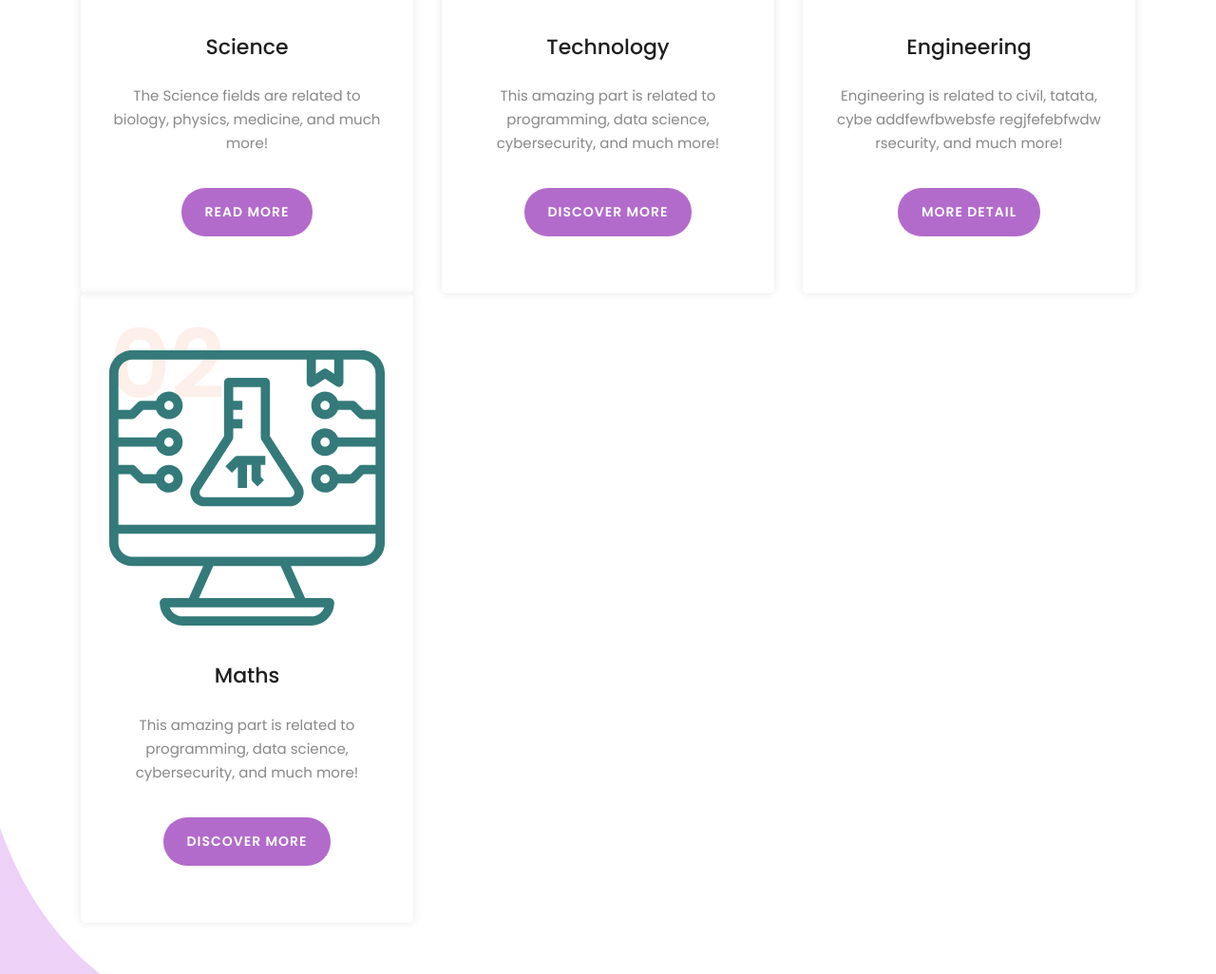
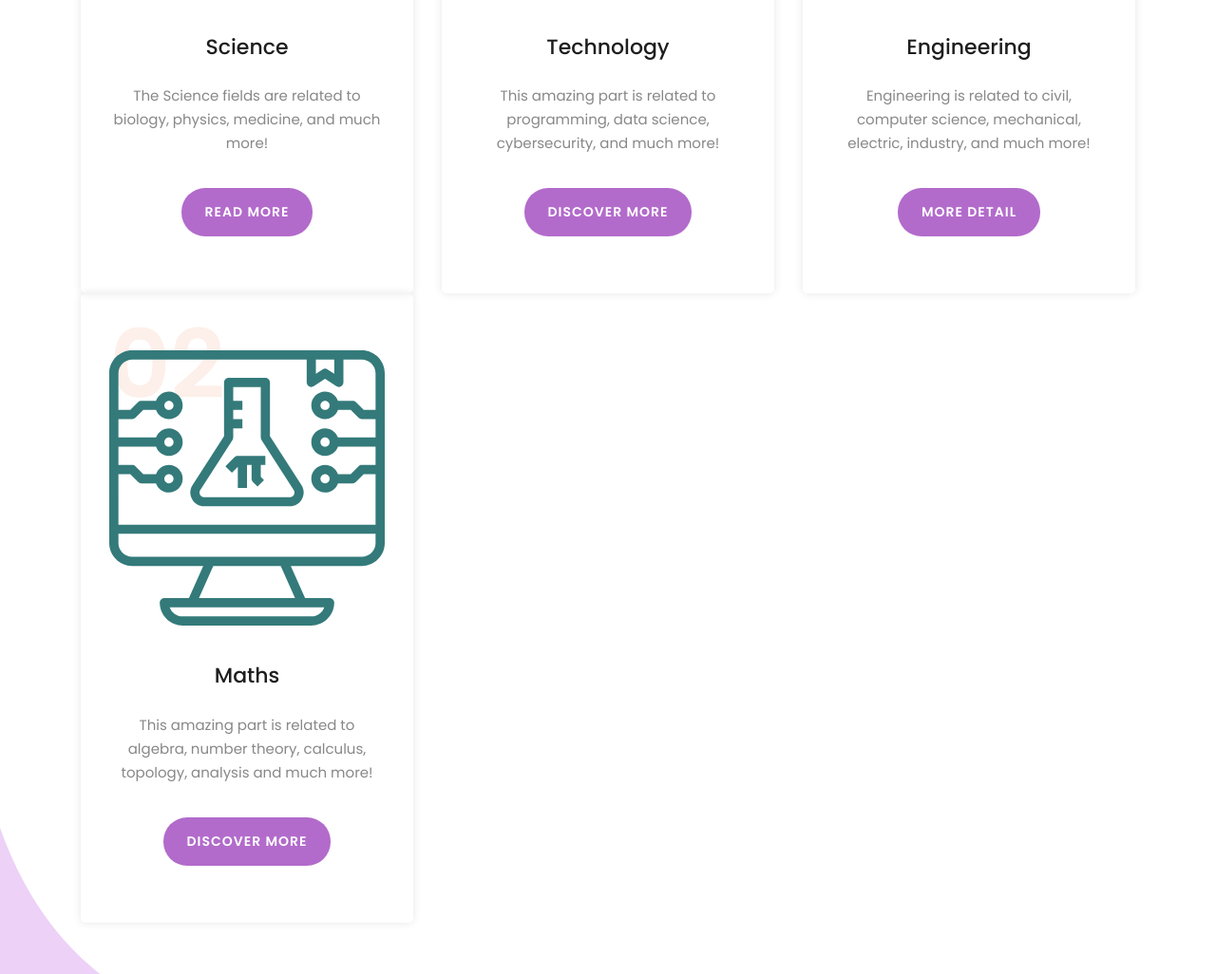
Before and after one commit to GenerationWhyProject/Generation-Why, a plain HTML site: page index.html in a window 1280 px wide. Shown: the part 1253-2279 px from the top of the page at 95% size. Drawn offline with Linux system fonts and the light colour scheme.

Commit message:
Updating some texts

```diff
--- a/index.html
+++ b/index.html
@@ -141,7 +141,7 @@ https://templatemo.com/tm-540-lava-landing-page
                             <h2>03</h2>
                             <img src="assets/images/EngiGW.svg" alt="">
                             <h4>Engineering</h4>
-                            <p>Engineering is related to civil, tatata, cybe addfewfbwebsfe  regjfefebfwdw rsecurity, and much more!</p>
+                            <p>Engineering is related to civil, computer science, mechanical, electric, industry, and much more!</p>
                             <a href="#testimonials" class="main-button">
                                 More Detail
                             </a>
@@ -155,7 +155,7 @@ https://templatemo.com/tm-540-lava-landing-page
                             <h2>02</h2>
                             <img src="assets/images/MathGW.svg" alt="">
                             <h4>Maths</h4>
-                            <p>This amazing part is related to programming, data science, cybersecurity, and much more!</p>
+                            <p>This amazing part is related to algebra, number theory, calculus, topology, analysis and much more!</p>
                             <a href="#testimonials" class="main-button">
                                 Discover More
                             </a>
```
